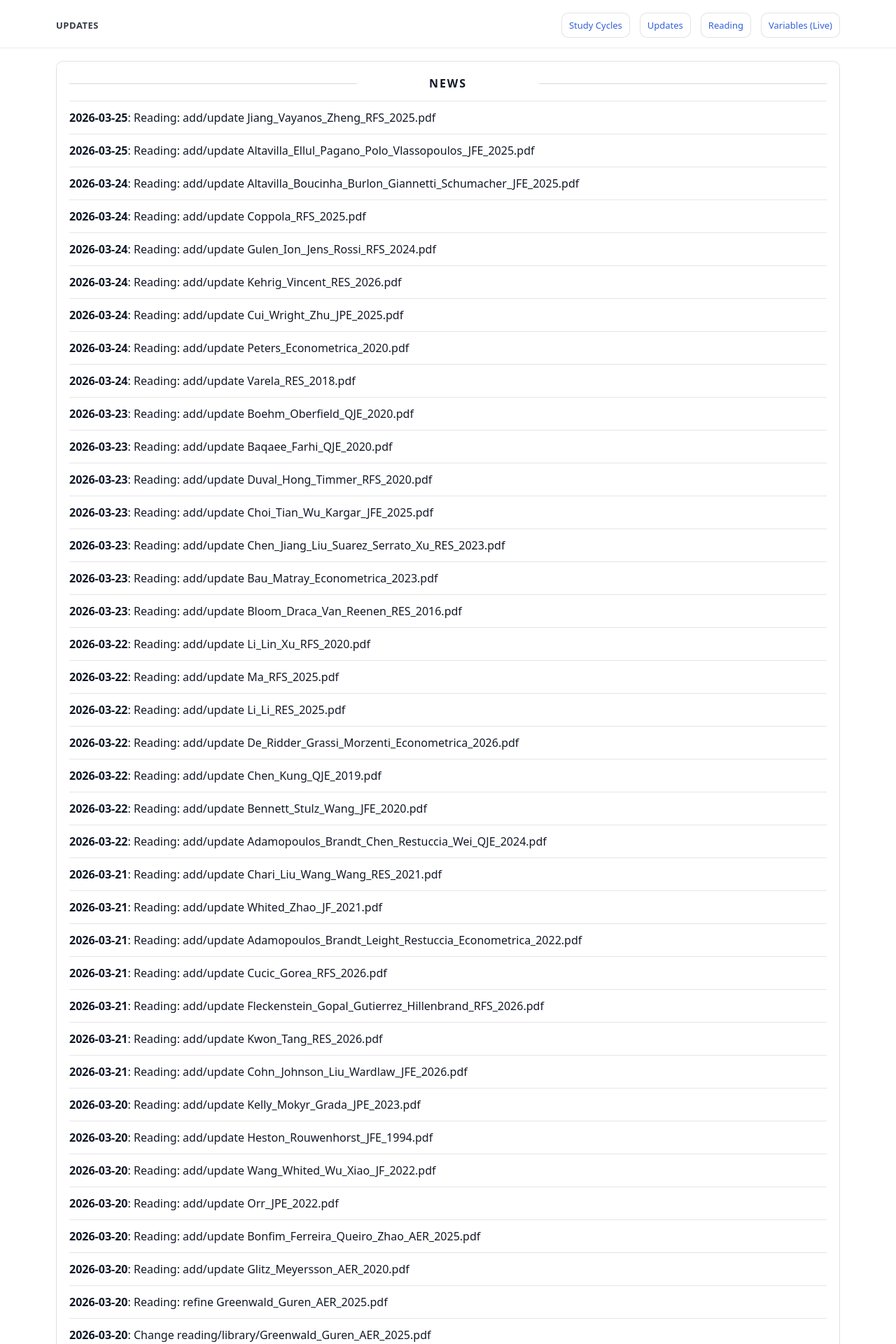
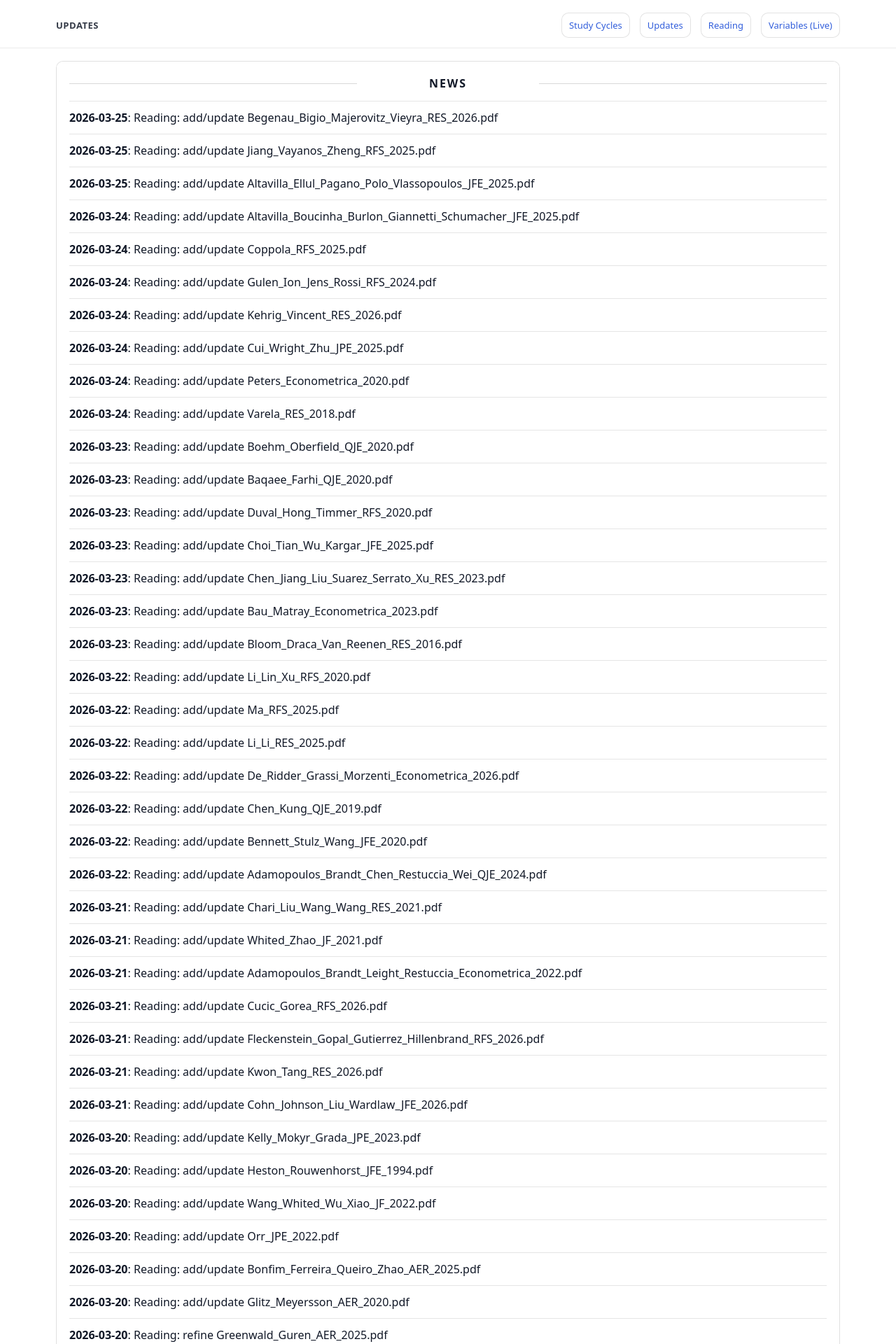
Before and after one commit to yaxinzn/study-archive, a Jekyll site: the page built from updates/index.md, in a window 1280 px wide. Shown: the top 1920 px of the page at 70% size. Built offline with Jekyll 4.4.1, drawn with Linux system fonts in a browser that asks for light colours; some of the changed text lies outside the part shown.

Commit message:
chore: update NEWS feed

```diff
--- a/_data/news.yml
+++ b/_data/news.yml
@@ -1,4 +1,7 @@
 # Auto-generated update history (sorted newest -> oldest). Do not edit manually.
+- ts: "1774433058"
+  date: "2026-03-25"
+  title: "Reading: add/update Begenau_Bigio_Majerovitz_Vieyra_RES_2026.pdf"
 - ts: "1774431174"
   date: "2026-03-25"
   title: "Reading: add/update Jiang_Vayanos_Zheng_RFS_2025.pdf"
```
